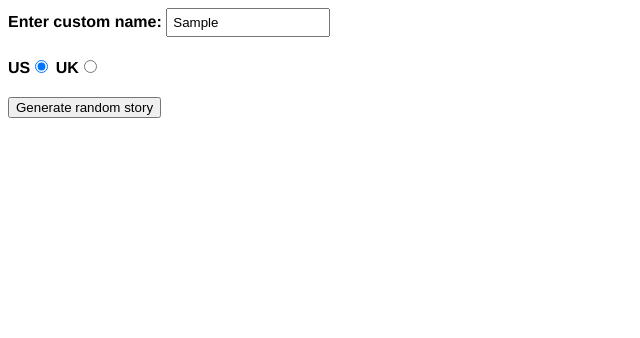
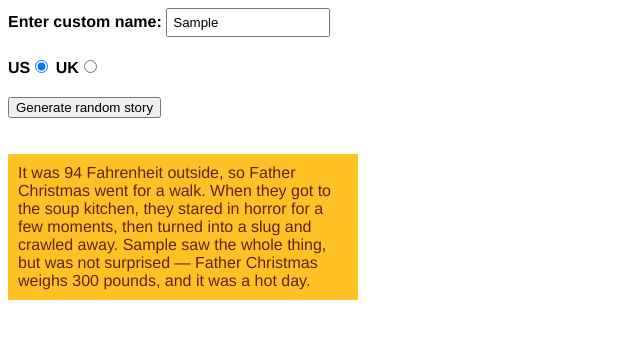
Before and after one commit to Selt0/MDN-tutorial-assessments, a plain HTML site: page JavaScript/Assessment1-SillyStory/sillyStory.html in a window 1280 px wide. Both pictures are taken after typing "Sample" into the empty fields and a click on the button "Generate random story". Shown: the whole page, without its empty margins (0-640 px from the left). Drawn offline with Linux system fonts and the light colour scheme.

Commit message:
Complete JavaScript first steps including assessment

```diff
--- a/JavaScript/Assessment1-SillyStory/silly.js
+++ b/JavaScript/Assessment1-SillyStory/silly.js
@@ -1,5 +1,3 @@
-/* 1. COMPLETE VARIABLE AND FUNCTION DEFINITIONS
-
 var customName = document.getElementById('customname');
 var randomize = document.querySelector('.randomize');
 var story = document.querySelector('.story');
@@ -8,40 +6,39 @@ function randomValueFromArray(array){
   return array[Math.floor(Math.random()*array.length)];
 }
 
-2. RAW TEXT STRINGS
+var storyText = 'It was 94 Fahrenheit outside, so :insertx: went for a walk. When they got to :inserty:, they stared in horror for a few moments, then :insertz:. Bob saw the whole thing, but was not surprised — :insertx: weighs 300 pounds, and it was a hot day.';
 
-It was 94 fahrenheit outside, so :insertx: went for a walk. When they got to :inserty:, they stared in horror for a few moments, then :insertz:. Bob saw the whole thing, but was not surprised — :insertx: weighs 300 pounds, and it was a hot day.
+var insertX = ['Willy the Goblin','Big Daddy', 'Father Christmas'];
 
-Willy the Goblin
-Big Daddy
-Father Christmas
+var insertY = ['the soup kitchen', 'Disneyland', 'the White House'];
 
-the soup kitchen
-Disneyland
-the White House
-
-spontaneously combusted
-melted into a puddle on the sidewalk
-turned into a slug and crawled away
-
-3. EVENT LISTENER AND PARTIAL FUNCTION DEFINITION
+var insertZ = ['spontaneously combusted', 'melted into a puddle on the sidewalk', 'turned into a slug and crawled away'];
 
 randomize.addEventListener('click', result);
 
 function result() {
+  var newStory = storyText;
+  var xItem = randomValueFromArray(insertX);
+  var yItem = randomValueFromArray(insertY);
+  var zItem = randomValueFromArray(insertZ);
+
+  newStory = newStory.replace(/:insertx:/g, xItem);
+  newStory = newStory.replace(/:inserty:/, yItem);
+  newStory = newStory.replace(/:insertz:/, zItem);
 
   if(customName.value !== '') {
     var name = customName.value;
-
+    newStory = newStory.replace('Bob', name);
   }
 
-  if(document.getElementById("uk").checked) {
-    var weight = Math.round(300);
-    var temperature =  Math.round(94);
+  if(document.getElementById('uk').checked) {
+    var weight = Math.round(300 * 0.071429) + ' stone';
+    var temperature =  Math.round((94 - 32) * 1.8) + ' Celsius';
 
+    newStory = newStory.replace('300 pounds', weight);
+    newStory = newStory.replace('94 Fahrenheit', temperature);
   }
 
-  story.textContent = ;
+  story.textContent = newStory;
   story.style.visibility = 'visible';
 }
-*/
--- a/JavaScript/Assessment1-SillyStory/sillyStory.html
+++ b/JavaScript/Assessment1-SillyStory/sillyStory.html
@@ -6,7 +6,6 @@
     <meta name="viewport" content="width=device-width">
 
     <title>Silly story generator</title>
-    <script src="silly.js" defer></script>
     <style>
     body {
       font-family: helvetica, sans-serif;
@@ -47,6 +46,6 @@
     <p class="story"></p>
 
 
-
+  <script src="silly.js"></script>
   </body>
 </html>
```
